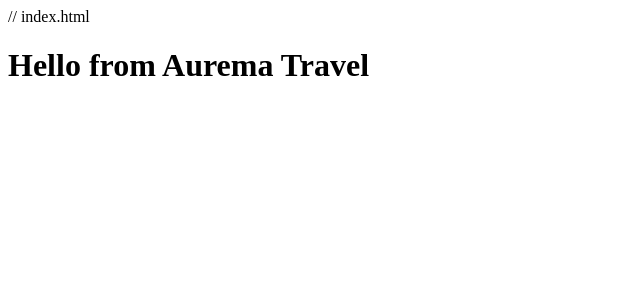
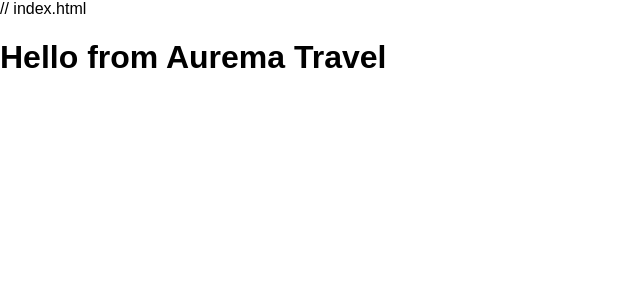
Before and after one commit to Aurema-travel/aurema-travel-full, a React (Vite) app: page / in a window 1280 px wide. Shown: the top 300 px of the page, without its empty margins (0-640 px from the left). Built offline with nearby package versions, Linux system fonts and the light colour scheme.

Commit message:
Update main.jsx

```diff
--- a/main.jsx
+++ b/main.jsx
@@ -1,5 +1,12 @@
+// main.jsx
 import React from 'react';
 import ReactDOM from 'react-dom/client';
-import App from './App';
+import App from './App.jsx';
+import './index.css';
 
-ReactDOM.createRoot(document.getElementById('root')).render(<App />);
+const root = ReactDOM.createRoot(document.getElementById('root'));
+root.render(
+  <React.StrictMode>
+    <App />
+  </React.StrictMode>
+);
```
